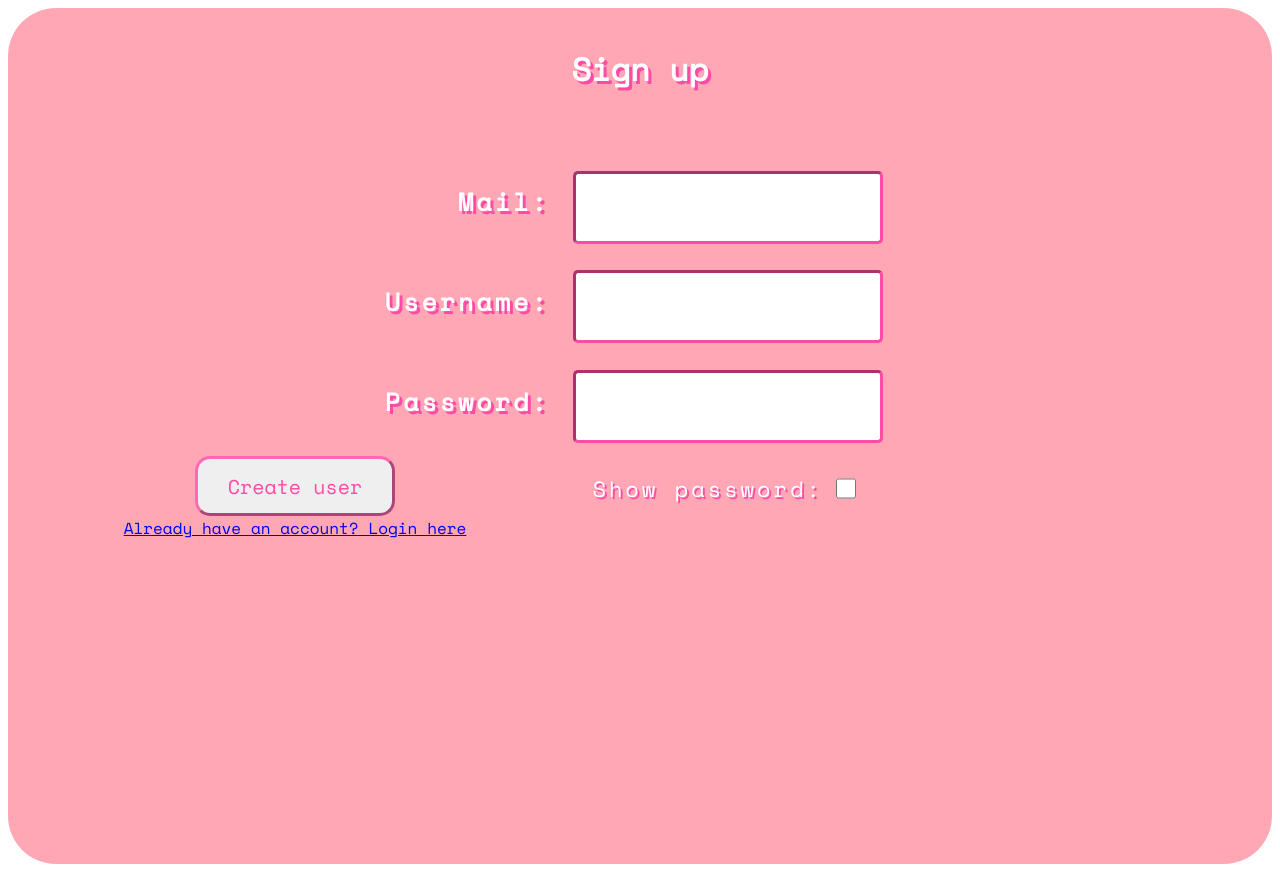
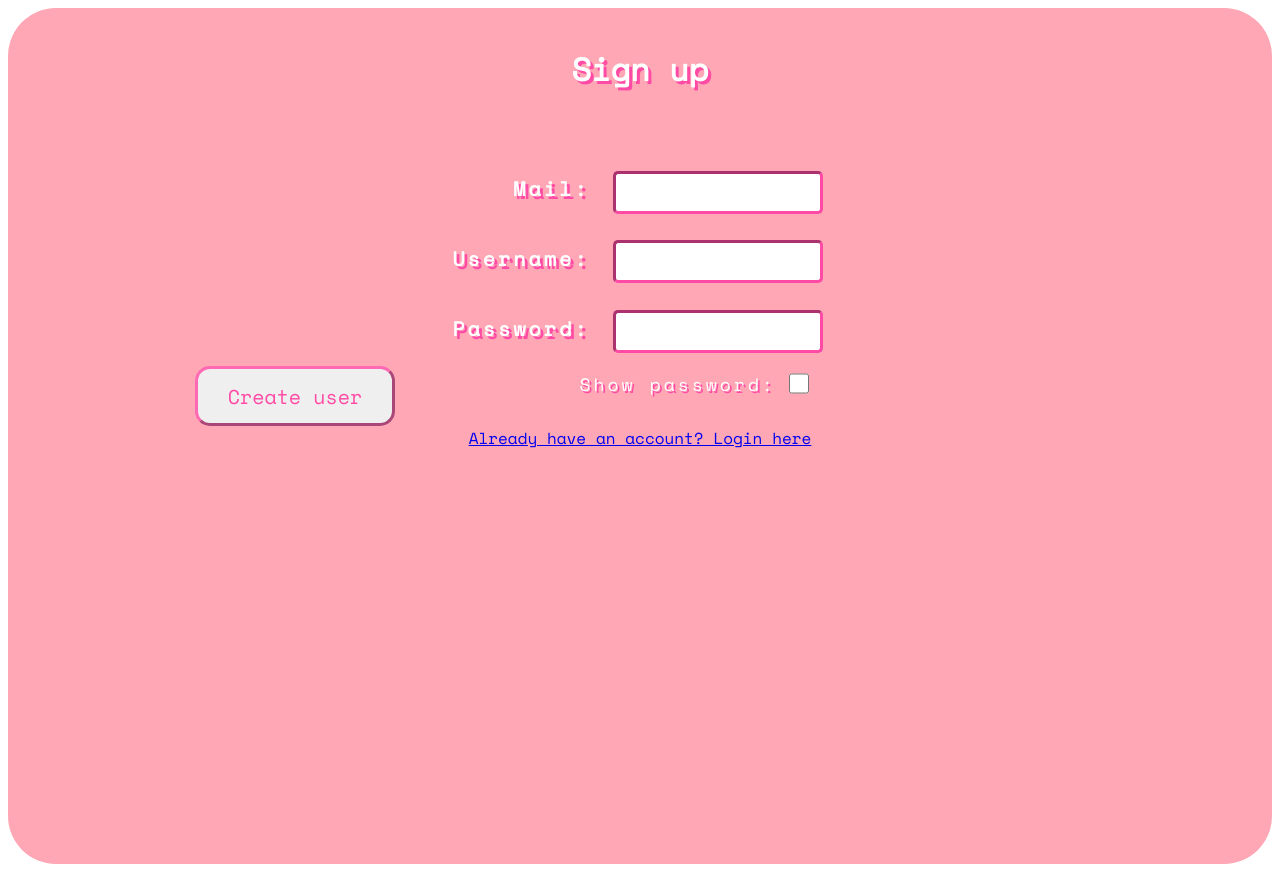
Before and after one commit to SanneCodes/Register-user-website, a PHP site: page / in a window 1280 px wide. Run offline with PHP 8.4, Linux system fonts and the light colour scheme.

Commit message:
UI changes

```diff
--- a/css/signup.css
+++ b/css/signup.css
@@ -32,28 +32,26 @@ h1{
 .inputs{
     margin: auto;
     text-align: right;
-    width: 32em;
+    width: 24.5em;
 }
-
 label{
     color: white;
     text-shadow: 3px 3px rgb(255, 75, 165);
 
-    font-size: 25px;
+    font-size: 20px;
     font-weight: 600;
     letter-spacing: 3px;
 }
 
 input{
-    height: 65px;
-    width: 300px;
+    height: 35px;
+    width: 200px;
     border-radius: 5px;
     border-width: 3px;
     margin: 1em;
 
     border-color: rgb(255, 75, 165);
     background-color: white;
-
 }
 
 input[type=checkbox] {
@@ -73,7 +71,7 @@ input[type=checkbox] {
     text-shadow: 2px 2px rgb(255, 75, 165);
     width: 15em;
     float: right;
-    font-size: 22px;
+    font-size: 18px;
     font-weight: 500;
     letter-spacing: 3px;
 }
```
